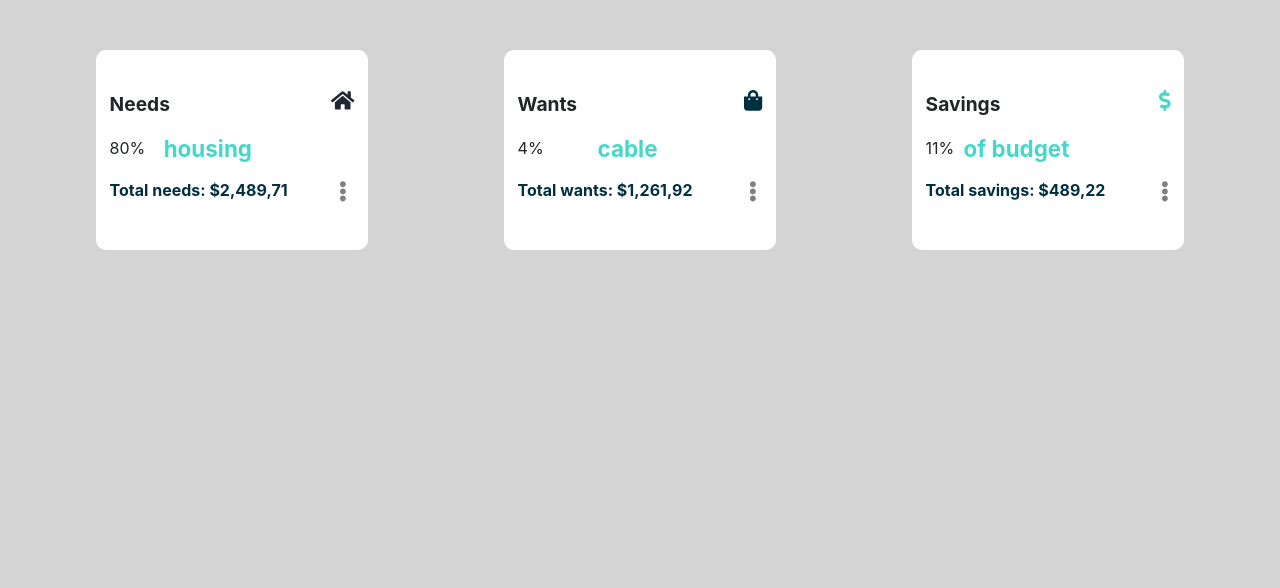
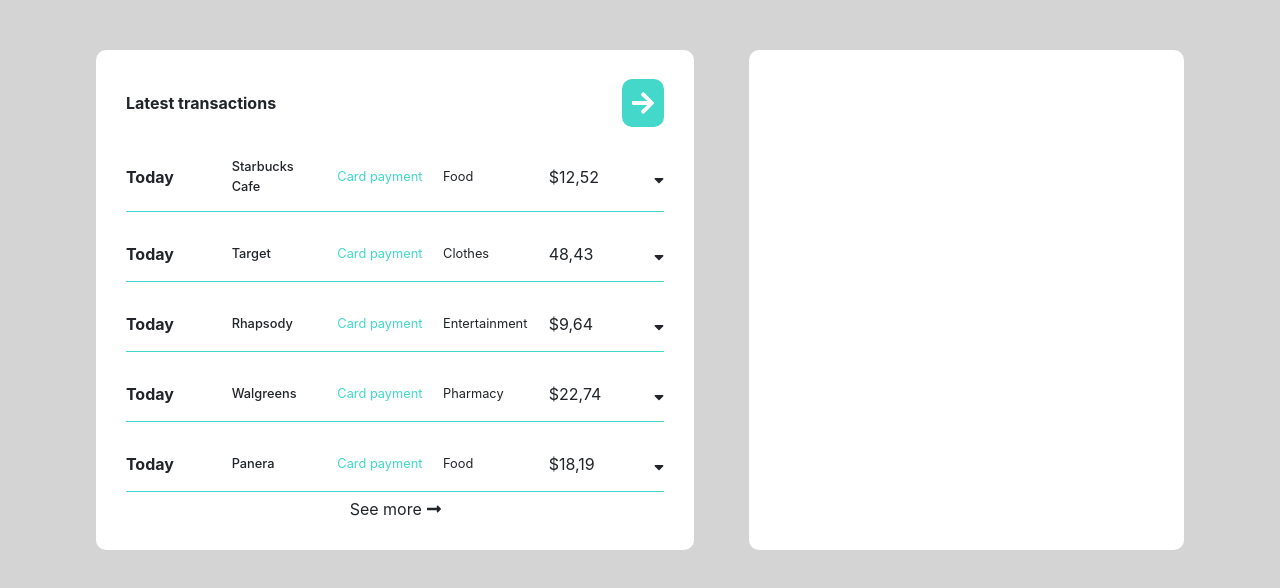
Before and after one commit to jblack186/budget-app, a Next.js app in the folder app/: page /bottomDashboard in a window 1280 px wide. Shown: the top 588 px of the page. Built offline with nearby package versions, Linux system fonts and the light colour scheme.

Commit message:
bottom dash is halfway done

```diff
--- a/app/pages/bottomDashboard.js
+++ b/app/pages/bottomDashboard.js
@@ -1,6 +1,6 @@
 import React,{useState} from 'react';
 import { FontAwesomeIcon } from '@fortawesome/react-fontawesome'
-import { faEllipsisV, faHome, faShoppingBag, faDollarSign} from '@fortawesome/free-solid-svg-icons'
+import { faArrowRight, faSortDown, faLongArrowAltRight  } from '@fortawesome/free-solid-svg-icons'
 
 
 
@@ -9,59 +9,61 @@ const bottomDashboard = () => {
 
   return (
     <React.Fragment>
-      <div className='mid-dash-container'>
-         <div className='mid-dash'>
-          <div className='mid-dash-flex'>
-            <div className='needs-container'>
-              <p className='category'>Needs</p>
-                <div className='needs-info'>
-                  <p>80%</p>
-                  <p className='needs-category'>housing</p>
-                </div>
-                <p className='total-needs'>Total needs: $2,489,71</p>
-            </div>
-            <div className='card-icons'>
-            <FontAwesomeIcon style={{color: '#222831', fontSize: '1.3rem', cursor: 'pointer'}} icon={faHome} />
-              <FontAwesomeIcon style={{color: 'gray', fontSize: '1.3rem', cursor: 'pointer'}} icon={faEllipsisV} />
+      <div className='bottom-dash-container'>
+        <div className='left-bottom-dash'>
+          <div className='top-left-bottom-dash'>
+            <p className='latest-label'>Latest transactions</p>
+            <FontAwesomeIcon className='arrow-icon' icon={faArrowRight} />
 
-            </div>
+          </div>
+          <div className='bottom-left-bottom-dash'>
+            <p className='date'>Today</p>
+            <p className='where'>Starbucks Cafe</p>
+            <p className='payment'>Card payment</p>
+            <p className='transaction-category'>Food</p>
+            <p className='cost'>$12,52</p>
+            <FontAwesomeIcon className='arrow-down-icon' icon={faSortDown} />
+          </div>
+          <div className='bottom-left-bottom-dash'>
+            <p className='date'>Today</p>
+            <p className='where'>Target</p>
+            <p className='payment'>Card payment</p>
+            <p className='transaction-category'>Clothes</p>
+            <p className='cost'>48,43</p>
+            <FontAwesomeIcon className='arrow-down-icon' icon={faSortDown} />
+          </div>
+          <div className='bottom-left-bottom-dash'>
+            <p className='date'>Today</p>
+            <p className='where'>Rhapsody</p>
+            <p className='payment'>Card payment</p>
+            <p className='transaction-category'>Entertainment</p>
+            <p className='cost'>$9,64</p>
+            <FontAwesomeIcon className='arrow-down-icon' icon={faSortDown} />
+          </div>
+          <div className='bottom-left-bottom-dash'>
+            <p className='date'>Today</p>
+            <p className='where'>Walgreens</p>
+            <p className='payment'>Card payment</p>
+            <p className='transaction-category'>Pharmacy</p>
+            <p className='cost'>$22,74</p>
+            <FontAwesomeIcon className='arrow-down-icon' icon={faSortDown} />
+          </div>
+          <div className='bottom-left-bottom-dash'>
+            <p className='date'>Today</p>
+            <p className='where'>Panera</p>
+            <p className='payment'>Card payment</p>
+            <p className='transaction-category'>Food</p>
+            <p className='cost'>$18,19</p>
+            <FontAwesomeIcon className='arrow-down-icon' icon={faSortDown} />
+          </div>
+          <div className='more'>
+            <p>See more</p>
+            <FontAwesomeIcon className='arrow-right-icon' icon={faLongArrowAltRight} />
           </div>
         </div>
-        <div className='mid-dash'>
-          <div className='mid-dash-flex'>
-            <div className='needs-container'>
-              <p className='category'>Wants</p>
-                <div className='needs-info'>
-                  <p>4%</p>
-                  <p className='needs-category'>cable</p>
-                </div>
-                <p className='total-needs'>Total wants: $1,261,92</p>
-            </div>
-            <div className='card-icons'>
-            <FontAwesomeIcon style={{color: '#00303F', fontSize: '1.3rem', cursor: 'pointer'}} icon={faShoppingBag} />
-              <FontAwesomeIcon style={{color: 'gray', fontSize: '1.3rem', cursor: 'pointer'}} icon={faEllipsisV} />
+        <div className='right-bottom-dash'>
 
-            </div>
-          </div>
         </div>
-        <div className='mid-dash'>
-          <div className='mid-dash-flex'>
-            <div className='needs-container'>
-              <p className='category'>Savings</p>
-                <div className='needs-info'>
-                  <p>11%</p>
-                  <p className='needs-category'>of budget</p>
-                </div>
-                <p className='total-needs'>Total savings: $489,22</p>
-            </div>
-            <div className='card-icons'>
-            <FontAwesomeIcon style={{color: '#43D8C9', fontSize: '1.3rem', cursor: 'pointer'}} icon={faDollarSign} />
-              <FontAwesomeIcon style={{color: 'gray', fontSize: '1.3rem', cursor: 'pointer'}} icon={faEllipsisV} />
-
-            </div>
-          </div>
-        </div>
-
       </div>
 
     </React.Fragment>
--- a/app/styles/globals.css
+++ b/app/styles/globals.css
@@ -549,3 +549,120 @@ body {
 
   }
 }
+
+/* bottom of dashboard */
+
+.bottom-dash-container {
+  height: 500px;
+  width: 85%;
+  display: flex;
+  justify-content: space-between;
+  margin: 0 auto;
+  margin-top: 50px;
+}
+
+.left-bottom-dash {
+  height: 100%;
+  width: 55%;
+  background: white;
+  border-radius: 10px;
+  display: flex;
+  flex-direction: column;
+  justify-content: center;
+  align-items: center;
+}
+
+@media only screen and (max-width: 1024px) {
+  .left-bottom-dash {
+    display: none;
+  }
+}
+
+
+.right-bottom-dash {
+  height: 100%;
+  width: 40%;
+  background: white;
+  border-radius: 10px;
+
+}
+
+.top-left-bottom-dash {
+  margin: 0 auto;
+  width: 90%;
+  display: flex;
+  justify-content: space-between;
+  align-items: center;
+}
+
+
+
+.latest-label {
+  font-weight: bolder;
+}
+
+.arrow-icon {
+  color: white;
+  cursor: pointer;
+  font-size: 3rem;
+  background: #43D8C9;
+  padding: 10px;
+  border-radius: 10px;
+}
+
+.bottom-left-bottom-dash {
+  padding-top: 30px;
+  padding-bottom: 15px;
+  margin: 0 auto;
+  width: 90%;
+  display: flex;
+  justify-content: space-between;
+  align-items: center;
+  border-bottom: 1px solid #43D8C9;
+}
+
+.date {
+  width: 16%;
+  font-weight: bold;
+  text-align: left;
+
+}
+
+.where {
+  width:  16%;
+  font-size: .8rem;
+  font-weight: 500;
+
+}
+
+.payment {
+  width: 16%;
+  font-size: .8rem;
+  text-align: left;
+
+
+  color: #43D8C9;
+}
+
+.transaction-category {
+  width: 16%;
+  text-align: left;
+  font-size: .8rem;
+
+}
+
+.cost {
+  width: 16%;
+  text-align: left;
+
+}
+
+.more {
+  padding-top: 5px;
+  display: flex;
+  align-items: center;
+}
+
+.more p {
+  padding-right: 5px;
+}
```
